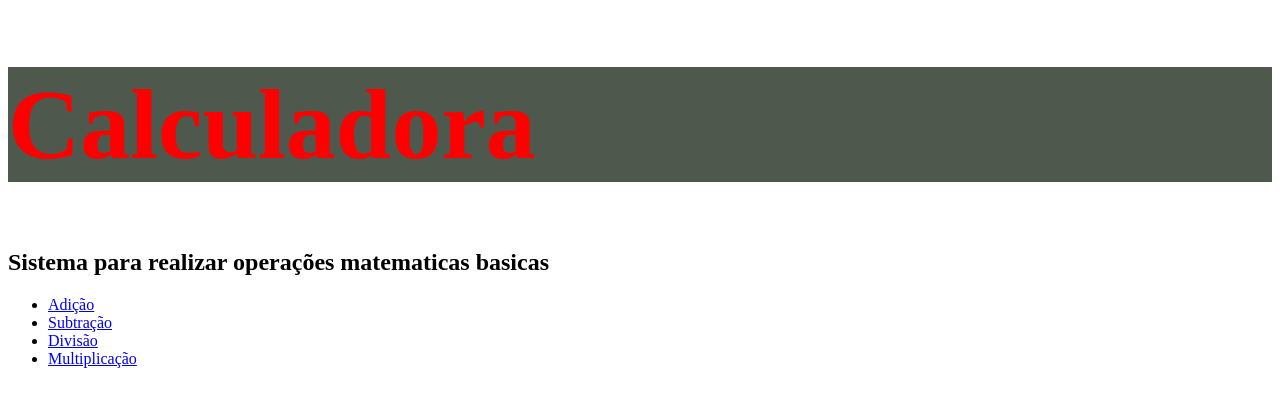
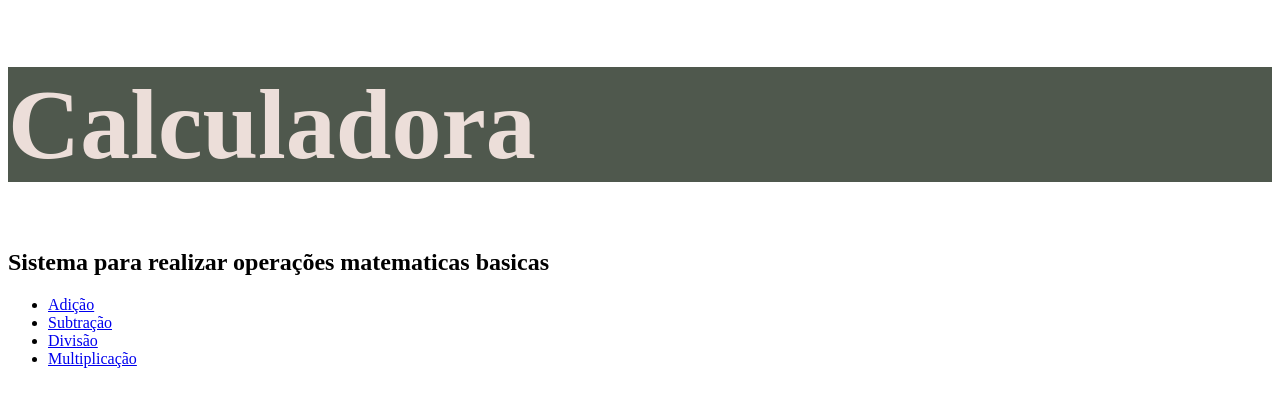
Before and after one commit to SthefanyRVargas/Calculadora, a plain HTML site: page index.html in a window 1280 px wide. Drawn offline with Linux system fonts and the light colour scheme.

Commit message:
Update index.html

```diff
--- a/index.html
+++ b/index.html
@@ -6,7 +6,7 @@
   </head>
 
   <body>
-    <h1 style="color: red; background-color: #4F584D; width: 100%; font-size: 100px">Calculadora</h1>
+    <h1 style="color: #ECDED9; background-color: #4F584D; width: 100%; font-size: 100px">Calculadora</h1>
     <h2>Sistema para realizar operações matematicas basicas</h2>
 
     <ul>
```
